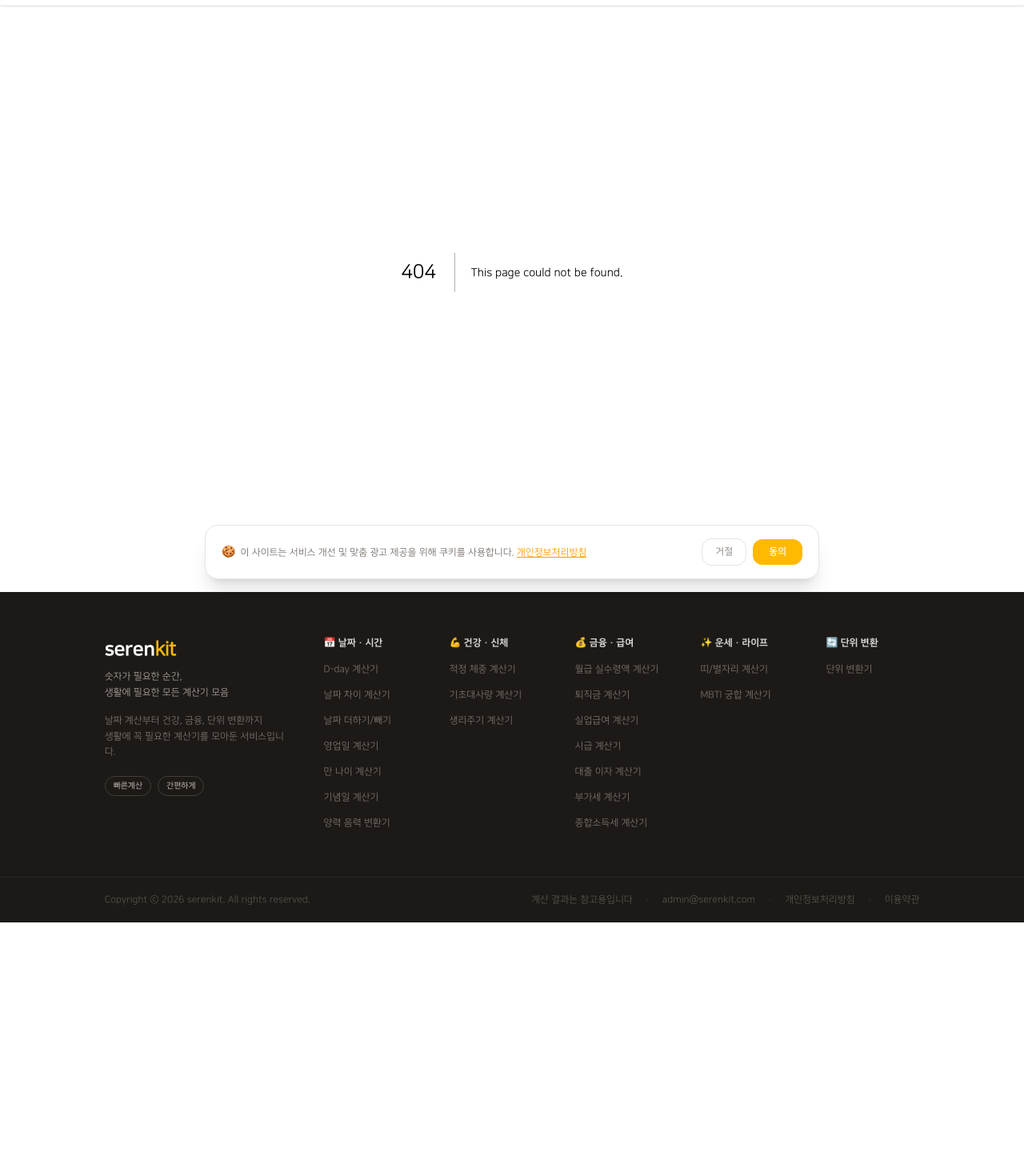
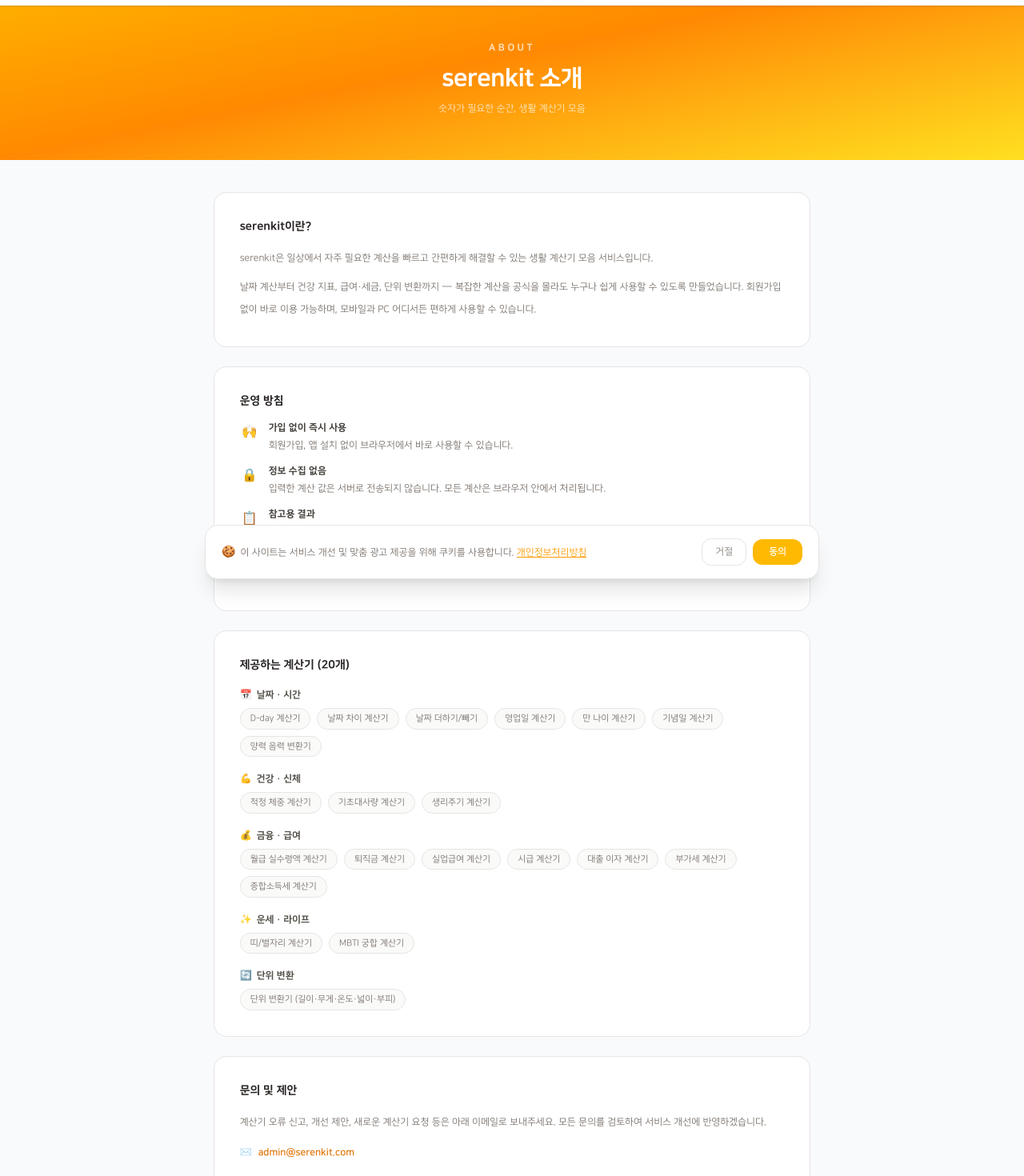
Before and after one commit to Cherisia/serenkit, a Next.js app: page /about in a window 1280 px wide. Before the commit this address had no page. Shown: the part 60-1530 px from the top of the page at 80% size. Before the commit the page ends 1213 px from the top, so only its background shows below. Built offline with nearby package versions, Linux system fonts and the light colour scheme.

Commit message:
소개 링크 추가

```diff
--- /dev/null
+++ b/app/about/page.js
@@ -0,0 +1,136 @@
+import Link from 'next/link'
+
+export const metadata = {
+  title: 'serenkit 소개',
+  description: 'serenkit은 날짜 계산, 건강, 금융, 단위 변환 등 생활에 필요한 계산기를 제공하는 서비스입니다.',
+  alternates: { canonical: 'https://serenkit.com/about/' },
+  openGraph: {
+    title: 'serenkit 소개 | serenkit',
+    description: 'serenkit은 날짜 계산, 건강, 금융, 단위 변환 등 생활에 필요한 계산기를 제공하는 서비스입니다.',
+    url: 'https://serenkit.com/about/',
+    type: 'website',
+    images: [{ url: '/og-image.png', width: 1200, height: 630, alt: 'serenkit 소개' }],
+  },
+}
+
+const CATEGORIES = [
+  {
+    icon: '📅',
+    label: '날짜 · 시간',
+    items: ['D-day 계산기', '날짜 차이 계산기', '날짜 더하기/빼기', '영업일 계산기', '만 나이 계산기', '기념일 계산기', '양력 음력 변환기'],
+  },
+  {
+    icon: '💪',
+    label: '건강 · 신체',
+    items: ['적정 체중 계산기', '기초대사량 계산기', '생리주기 계산기'],
+  },
+  {
+    icon: '💰',
+    label: '금융 · 급여',
+    items: ['월급 실수령액 계산기', '퇴직금 계산기', '실업급여 계산기', '시급 계산기', '대출 이자 계산기', '부가세 계산기', '종합소득세 계산기'],
+  },
+  {
+    icon: '✨',
+    label: '운세 · 라이프',
+    items: ['띠/별자리 계산기', 'MBTI 궁합 계산기'],
+  },
+  {
+    icon: '🔄',
+    label: '단위 변환',
+    items: ['단위 변환기 (길이·무게·온도·넓이·부피)'],
+  },
+]
+
+export default function AboutPage() {
+  return (
+    <div className="w-full bg-slate-50 pb-20">
+
+      {/* 헤더 */}
+      <section className="w-full bg-gradient-to-br from-amber-400 via-orange-400 to-yellow-300 py-14 pt-[calc(3.5rem+3.5rem)] text-center text-white">
+        <p className="text-xs font-black opacity-75 mb-3 tracking-[0.3em] uppercase">About</p>
+        <h1 className="text-2xl md:text-3xl font-black tracking-tight">serenkit 소개</h1>
+        <p className="text-xs opacity-75 mt-3">숫자가 필요한 순간, 생활 계산기 모음</p>
+      </section>
+
+      <main className="container xl:w-7/12 md:w-9/12 w-[92%] mx-auto mt-10 space-y-6">
+
+        {/* 서비스 소개 */}
+        <article className="bg-white border border-stone-200 rounded-2xl p-6 md:p-8">
+          <h2 className="text-sm font-black text-stone-800 mb-4">serenkit이란?</h2>
+          <p className="text-xs text-stone-500 leading-7">
+            serenkit은 일상에서 자주 필요한 계산을 빠르고 간편하게 해결할 수 있는 생활 계산기 모음 서비스입니다.
+          </p>
+          <p className="text-xs text-stone-500 leading-7 mt-2">
+            날짜 계산부터 건강 지표, 급여·세금, 단위 변환까지 — 복잡한 계산을 공식을 몰라도 누구나 쉽게 사용할 수 있도록 만들었습니다.
+            회원가입 없이 바로 이용 가능하며, 모바일과 PC 어디서든 편하게 사용할 수 있습니다.
+          </p>
+        </article>
+
+        {/* 운영 방침 */}
+        <article className="bg-white border border-stone-200 rounded-2xl p-6 md:p-8">
+          <h2 className="text-sm font-black text-stone-800 mb-4">운영 방침</h2>
+          <ul className="space-y-3">
+            {[
+              { icon: '🙌', title: '가입 없이 즉시 사용', desc: '회원가입, 앱 설치 없이 브라우저에서 바로 사용할 수 있습니다.' },
+              { icon: '🔒', title: '정보 수집 없음', desc: '입력한 계산 값은 서버로 전송되지 않습니다. 모든 계산은 브라우저 안에서 처리됩니다.' },
+              { icon: '📋', title: '참고용 결과', desc: '계산 결과는 참고용으로만 활용해 주세요. 법적·의료적 판단이 필요한 경우 전문가에게 문의하시기 바랍니다.' },
+              { icon: '🔄', title: '지속 업데이트', desc: '법령 및 기준 변경 시 계산기 로직을 최신 기준으로 업데이트합니다.' },
+            ].map(item => (
+              <li key={item.title} className="flex items-start gap-3">
+                <span className="w-6 h-6 flex items-center justify-center text-base shrink-0 mt-0.5">{item.icon}</span>
+                <div>
+                  <p className="text-xs font-black text-stone-700">{item.title}</p>
+                  <p className="text-xs text-stone-500 leading-6 mt-0.5">{item.desc}</p>
+                </div>
+              </li>
+            ))}
+          </ul>
+        </article>
+
+        {/* 제공 계산기 */}
+        <article className="bg-white border border-stone-200 rounded-2xl p-6 md:p-8">
+          <h2 className="text-sm font-black text-stone-800 mb-5">제공하는 계산기 ({CATEGORIES.reduce((s, c) => s + c.items.length, 0)}개)</h2>
+          <div className="space-y-5">
+            {CATEGORIES.map(cat => (
+              <div key={cat.label}>
+                <p className="text-xs font-black text-stone-600 mb-2 flex items-center gap-1.5">
+                  <span>{cat.icon}</span>{cat.label}
+                </p>
+                <ul className="flex flex-wrap gap-2">
+                  {cat.items.map(item => (
+                    <li key={item}
+                      className="text-[11px] text-stone-500 bg-stone-50 border border-stone-200 rounded-full px-3 py-1">
+                      {item}
+                    </li>
+                  ))}
+                </ul>
+              </div>
+            ))}
+          </div>
+        </article>
+
+        {/* 문의 */}
+        <article className="bg-white border border-stone-200 rounded-2xl p-6 md:p-8">
+          <h2 className="text-sm font-black text-stone-800 mb-4">문의 및 제안</h2>
+          <p className="text-xs text-stone-500 leading-7">
+            계산기 오류 신고, 개선 제안, 새로운 계산기 요청 등은 아래 이메일로 보내주세요.
+            모든 문의를 검토하여 서비스 개선에 반영하겠습니다.
+          </p>
+          <a href="mailto:admin@serenkit.com"
+            className="inline-flex items-center gap-2 mt-4 text-xs font-bold text-amber-600 hover:text-amber-700 transition-colors">
+            <span>✉️</span> admin@serenkit.com
+          </a>
+        </article>
+
+        {/* 홈으로 */}
+        <div className="text-center pt-2">
+          <Link href="/"
+            className="inline-flex items-center gap-2 text-xs font-bold text-stone-400 hover:text-amber-500 transition-colors">
+            ← 계산기 목록으로 돌아가기
+          </Link>
+        </div>
+
+      </main>
+    </div>
+  )
+}
--- a/app/privacy/page.js
+++ b/app/privacy/page.js
@@ -26,7 +26,7 @@
     title: '3. 쿠키(Cookie) 사용',
     content: `serenkit은 서비스 이용 편의 및 광고 최적화를 위해 쿠키를 사용합니다.
 
-쿠키란 웹사이트가 사용자의 브라우저에 저장하는 소규모 텍스트 파일입니다. 사용자는 브라우저 설정을 통해 쿠키 저장을 거부하거나 삭제할 수 있습니다. 단, 쿠키를 차단할 경우 일부 서비스 이용에 불편이 생길 수 있습니다.
+쿠키란 웹사이트가 사용자의 브라우저에 저장하는 소규모 텍스트 파일입니다. 사용자는 처음 방문 시 화면 하단에 표시되는 쿠키 동의 배너를 통해 동의 여부를 선택할 수 있으며, 브라우저 설정을 통해 언제든지 쿠키를 삭제하거나 차단할 수 있습니다. 단, 쿠키를 차단할 경우 일부 서비스 이용에 불편이 생길 수 있습니다.
 
 • Google Analytics: 서비스 이용 통계 수집
 • Google AdSense: 관심 기반 광고 노출`,
@@ -65,7 +65,7 @@
       <section className="w-full bg-gradient-to-br from-amber-400 via-orange-400 to-yellow-300 py-14 pt-[calc(3.5rem+3.5rem)] text-center text-white">
         <p className="text-xs font-black opacity-75 mb-3 tracking-[0.3em] uppercase">Legal</p>
         <h1 className="text-2xl md:text-3xl font-black tracking-tight">개인정보처리방침</h1>
-        <p className="text-xs opacity-75 mt-3">최종 업데이트: 2025년 1월 1일</p>
+        <p className="text-xs opacity-75 mt-3">최종 업데이트: 2026년 2월 28일</p>
       </section>
 
       {/* 본문 */}
--- a/app/terms/page.js
+++ b/app/terms/page.js
@@ -8,19 +8,28 @@
 const SECTIONS = [
   {
     title: '제1조 (목적)',
-    content: `본 약관은 serenkit(이하 "서비스")이 제공하는 날짜 계산기 서비스의 이용 조건 및 절차, 서비스 제공자와 이용자 간의 권리·의무 및 책임 사항을 규정함을 목적으로 합니다.`,
+    content: `본 약관은 serenkit(이하 "서비스")이 제공하는 생활 계산기 서비스의 이용 조건 및 절차, 서비스 제공자와 이용자 간의 권리·의무 및 책임 사항을 규정함을 목적으로 합니다.`,
   },
   {
     title: '제2조 (서비스의 제공)',
-    content: `서비스는 다음과 같은 기능을 제공합니다.
-• D-day 계산기: 특정 날짜까지 남은 일수 및 경과 일수 계산
-• 날짜 차이 계산기: 두 날짜 사이의 기간 계산
-• 날짜 더하기/빼기: 날짜에 기간을 더하거나 빼는 계산
-• 영업일 계산기: 주말 및 공휴일을 제외한 영업일 계산
-• 만 나이 계산기: 생년월일 기반 법적 만 나이 계산
-• 기념일 계산기: 특정 날짜 기준 기념일 자동 계산
+    content: `서비스는 다음과 같은 계산기 기능을 제공합니다.
 
-서비스는 별도의 회원가입 없이 무료로 이용할 수 있습니다.`,
+[날짜 · 시간]
+• D-day 계산기, 날짜 차이 계산기, 날짜 더하기/빼기, 영업일 계산기, 만 나이 계산기, 기념일 계산기, 양력 음력 변환기
+
+[건강 · 신체]
+• 적정 체중 계산기, 기초대사량 계산기, 생리주기 계산기
+
+[금융 · 급여]
+• 월급 실수령액 계산기, 퇴직금 계산기, 실업급여 계산기, 시급 계산기, 대출 이자 계산기, 부가세 계산기, 종합소득세 계산기
+
+[운세 · 라이프]
+• 띠/별자리 계산기, MBTI 궁합 계산기
+
+[단위 변환]
+• 단위 변환기 (길이, 무게, 온도, 넓이, 부피)
+
+서비스는 별도의 회원가입 없이 이용할 수 있으며, 향후 제공 기능은 추가되거나 변경될 수 있습니다.`,
   },
   {
     title: '제3조 (서비스 이용)',
@@ -78,7 +87,7 @@
       <section className="w-full bg-gradient-to-br from-amber-400 via-orange-400 to-yellow-300 py-14 pt-[calc(3.5rem+3.5rem)] text-center text-white">
         <p className="text-xs font-black opacity-75 mb-3 tracking-[0.3em] uppercase">Legal</p>
         <h1 className="text-2xl md:text-3xl font-black tracking-tight">이용약관</h1>
-        <p className="text-xs opacity-75 mt-3">최종 업데이트: 2025년 1월 1일</p>
+        <p className="text-xs opacity-75 mt-3">최종 업데이트: 2026년 2월 28일</p>
       </section>
 
       {/* 본문 */}
--- a/components/share/Footer.js
+++ b/components/share/Footer.js
@@ -112,6 +112,8 @@
               admin@serenkit.com
             </a>
             <span className="text-stone-700">·</span>
+            <Link href="/about" className="hover:text-amber-400 transition-colors">소개</Link>
+            <span className="text-stone-700">·</span>
             <Link href="/privacy" className="hover:text-amber-400 transition-colors">개인정보처리방침</Link>
             <span className="text-stone-700">·</span>
             <Link href="/terms" className="hover:text-amber-400 transition-colors">이용약관</Link>
```
Also changed, not shown: 1 other file (tests, documents, lock files or other folders).
